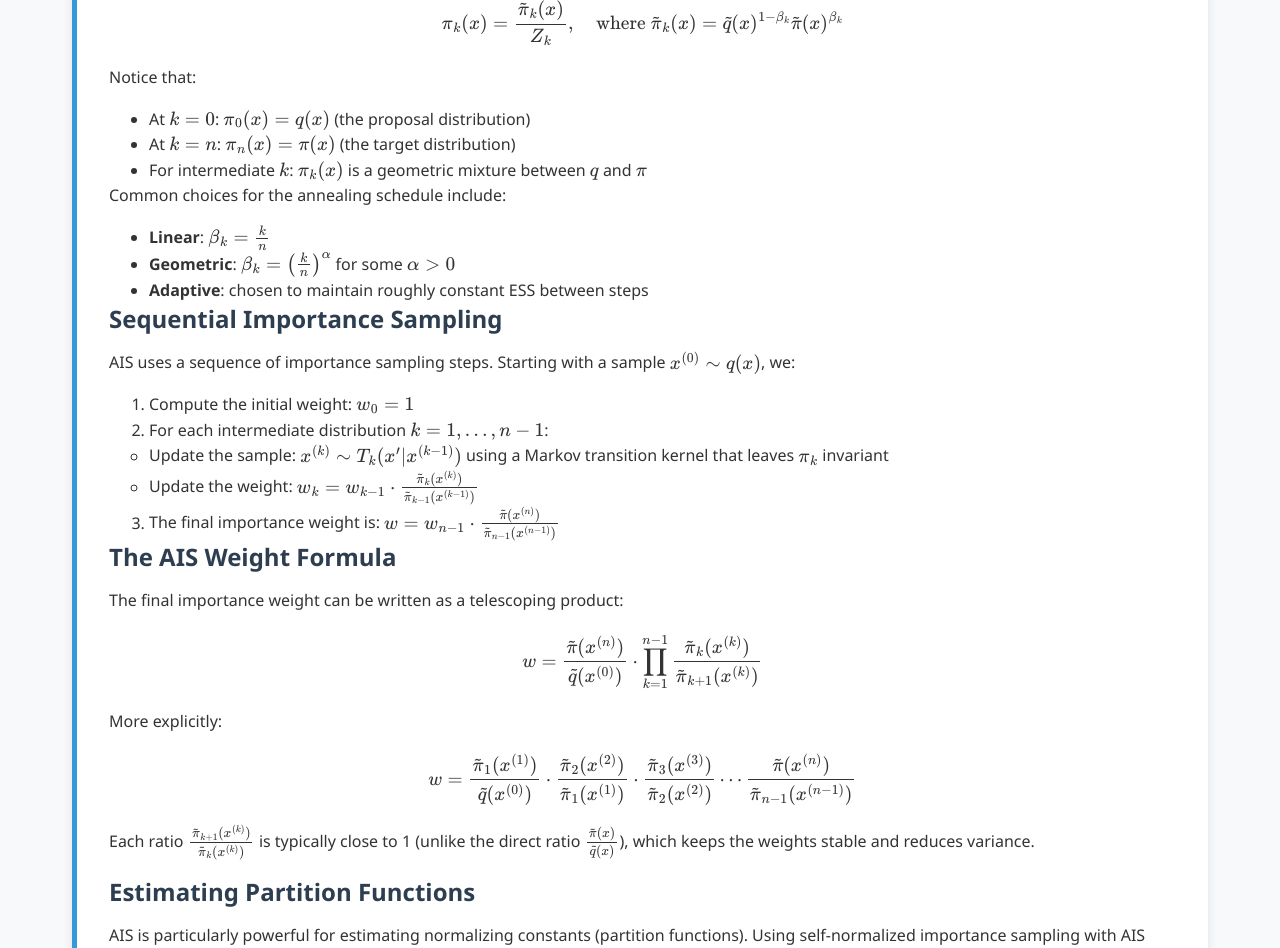
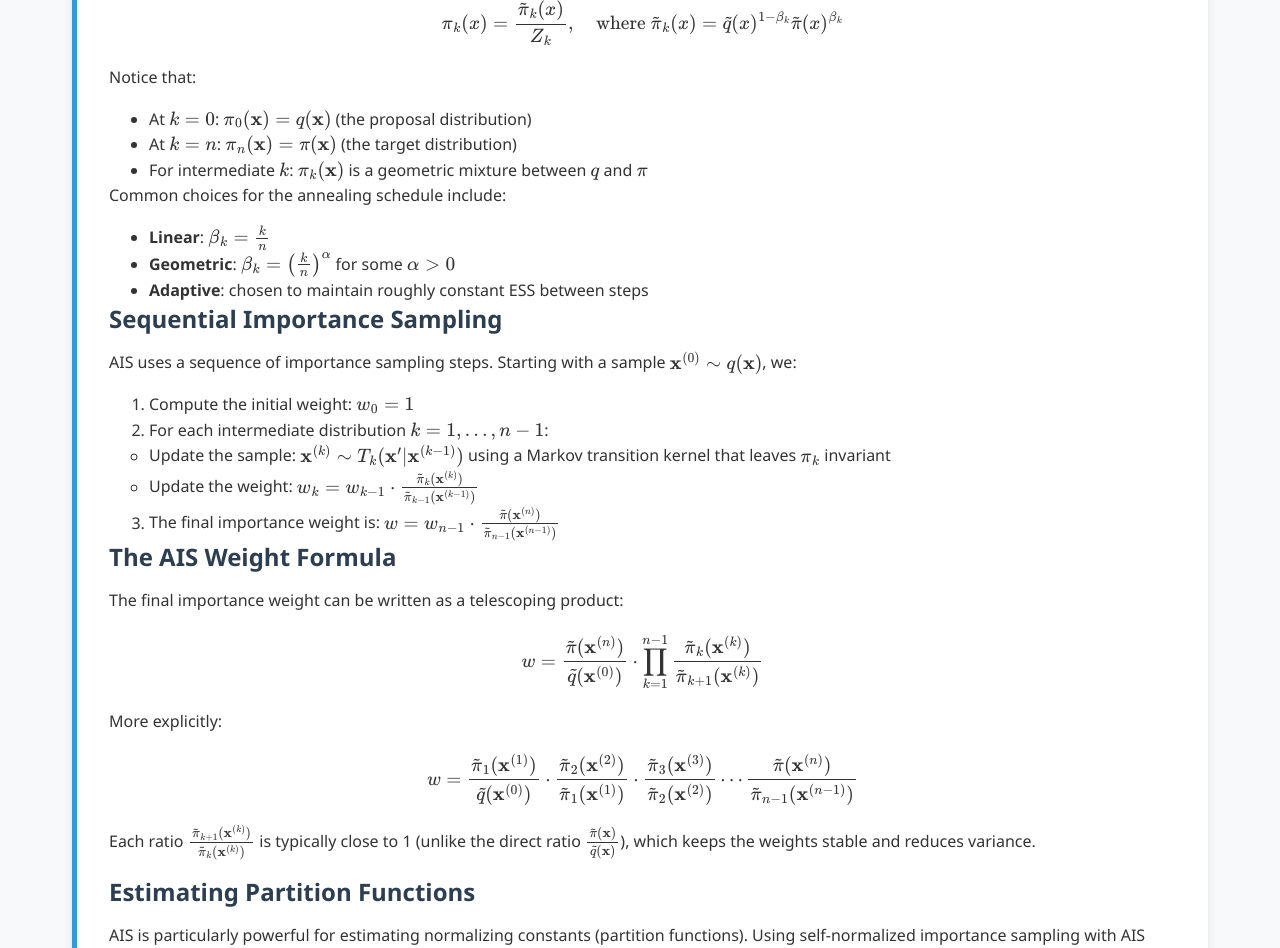
Before and after one commit to Yusukey01/yusukey01.github.io, a Jekyll site: the page built from Mathematics/Probability/importance_sampling.html, in a window 1280 px wide and 1400 px high, scrolled down 6089 px. Shown: the part 156-1104 px from the top of the window. Built offline with Jekyll 4.4.1, drawn with Linux system fonts in a browser that asks for light colours.

Commit message:
start Importance sampling

```diff
--- a/Mathematics/Probability/importance_sampling.html
+++ b/Mathematics/Probability/importance_sampling.html
@@ -435,9 +435,9 @@ uses_python: false
                     Notice that:
                 </p>
                 <ul style="padding-left: 40px;">
-                    <li>At \(k=0\): \(\pi_0(x) = q(x)\) (the proposal distribution)</li>
-                    <li>At \(k=n\): \(\pi_n(x) = \pi(x)\) (the target distribution)</li>
-                    <li>For intermediate \(k\): \(\pi_k(x)\) is a geometric mixture between \(q\) and \(\pi\)</li>
+                    <li>At \(k=0\): \(\pi_0(\mathbf{x}) = q(\mathbf{x})\) (the proposal distribution)</li>
+                    <li>At \(k=n\): \(\pi_n(\mathbf{x}) = \pi(\mathbf{x})\) (the target distribution)</li>
+                    <li>For intermediate \(k\): \(\pi_k(\mathbf{x})\) is a geometric mixture between \(q\) and \(\pi\)</li>
                 </ul>
                 <p>
                     Common choices for the annealing schedule include:
@@ -450,35 +450,35 @@ uses_python: false
 
                 <h3>Sequential Importance Sampling</h3>
                 <p>
-                    AIS uses a sequence of importance sampling steps. Starting with a sample \(x^{(0)} \sim q(x)\), we:
+                    AIS uses a sequence of importance sampling steps. Starting with a sample \(\mathbf{x}^{(0)} \sim q(\mathbf{x})\), we:
                 </p>
                 <ol style="padding-left: 40px;">
                     <li>Compute the initial weight: \(w_0 = 1\)</li>
                     <li>For each intermediate distribution \(k = 1, \ldots, n-1\):
                         <ul>
-                            <li>Update the sample: \(x^{(k)} \sim T_k(x'|x^{(k-1)})\) using a Markov transition kernel that leaves \(\pi_k\) invariant</li>
-                            <li>Update the weight: \(w_k = w_{k-1} \cdot \frac{\tilde{\pi}_k(x^{(k)})}{\tilde{\pi}_{k-1}(x^{(k-1)})}\)</li>
+                            <li>Update the sample: \(\mathbf{x}^{(k)} \sim T_k(\mathbf{x}'|\mathbf{x}^{(k-1)})\) using a Markov transition kernel that leaves \(\pi_k\) invariant</li>
+                            <li>Update the weight: \(w_k = w_{k-1} \cdot \frac{\tilde{\pi}_k(\mathbf{x}^{(k)})}{\tilde{\pi}_{k-1}(\mathbf{x}^{(k-1)})}\)</li>
                         </ul>
                     </li>
-                    <li>The final importance weight is: \(w = w_{n-1} \cdot \frac{\tilde{\pi}(x^{(n)})}{\tilde{\pi}_{n-1}(x^{(n-1)})}\)</li>
+                    <li>The final importance weight is: \(w = w_{n-1} \cdot \frac{\tilde{\pi}(\mathbf{x}^{(n)})}{\tilde{\pi}_{n-1}(\mathbf{x}^{(n-1)})}\)</li>
                 </ol>
 
                 <h3>The AIS Weight Formula</h3>
                 <p>
                     The final importance weight can be written as a telescoping product:
                     \[
-                    w = \frac{\tilde{\pi}(x^{(n)})}{\tilde{q}(x^{(0)})} \cdot \prod_{k=1}^{n-1} \frac{\tilde{\pi}_k(x^{(k)})}{\tilde{\pi}_{k+1}(x^{(k)})}
+                    w = \frac{\tilde{\pi}(\mathbf{x}^{(n)})}{\tilde{q}(\mathbf{x}^{(0)})} \cdot \prod_{k=1}^{n-1} \frac{\tilde{\pi}_k(\mathbf{x}^{(k)})}{\tilde{\pi}_{k+1}(\mathbf{x}^{(k)})}
                     \]
                 </p>
                 <p>
                     More explicitly:
                     \[
-                    w = \frac{\tilde{\pi}_1(x^{(1)})}{\tilde{q}(x^{(0)})} \cdot \frac{\tilde{\pi}_2(x^{(2)})}{\tilde{\pi}_1(x^{(1)})} \cdot \frac{\tilde{\pi}_3(x^{(3)})}{\tilde{\pi}_2(x^{(2)})} \cdots \frac{\tilde{\pi}(x^{(n)})}{\tilde{\pi}_{n-1}(x^{(n-1)})}
+                    w = \frac{\tilde{\pi}_1(\mathbf{x}^{(1)})}{\tilde{q}(\mathbf{x}^{(0)})} \cdot \frac{\tilde{\pi}_2(\mathbf{x}^{(2)})}{\tilde{\pi}_1(\mathbf{x}^{(1)})} \cdot \frac{\tilde{\pi}_3(\mathbf{x}^{(3)})}{\tilde{\pi}_2(\mathbf{x}^{(2)})} \cdots \frac{\tilde{\pi}(\mathbf{x}^{(n)})}{\tilde{\pi}_{n-1}(\mathbf{x}^{(n-1)})}
                     \]
                 </p>
                 <p>
-                    Each ratio \(\frac{\tilde{\pi}_{k+1}(x^{(k)})}{\tilde{\pi}_k(x^{(k)})}\) is typically close to 1 (unlike the direct ratio
-                    \(\frac{\tilde{\pi}(x)}{\tilde{q}(x)}\)), which keeps the weights stable and reduces variance.
+                    Each ratio \(\frac{\tilde{\pi}_{k+1}(\mathbf{x}^{(k)})}{\tilde{\pi}_k(\mathbf{x}^{(k)})}\) is typically close to 1 (unlike the direct ratio
+                    \(\frac{\tilde{\pi}(\mathbf{x})}{\tilde{q}(\mathbf{x})}\)), which keeps the weights stable and reduces variance.
                 </p>
 
                 <h3>Estimating Partition Functions</h3>
```
